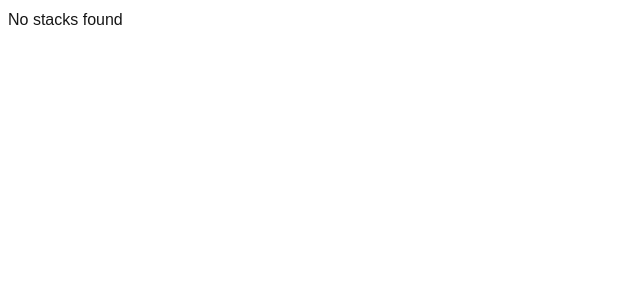
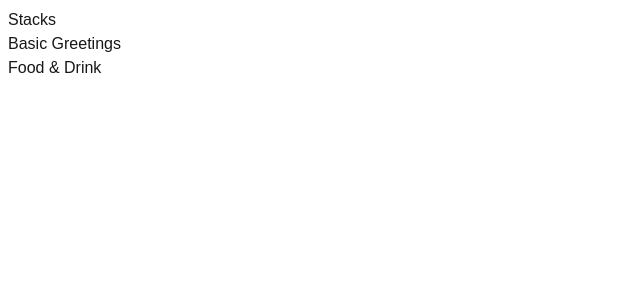
Before and after one commit to casderooij/lang-stack, a Next.js app: page / in a window 1280 px wide. Shown: the top 300 px of the page, without its empty margins (0-640 px from the left). Built offline with nearby package versions, Linux system fonts and the light colour scheme.

Commit message:
load stacks

```diff
--- a/components/stacks.tsx
+++ b/components/stacks.tsx
@@ -1,3 +1,28 @@
+import { Stack } from '@/types'
+import { readFileSync } from 'fs'
+import { join } from 'path'
+
+function getStacks() {
+  const filePath = join(process.cwd(), 'data', 'stacks.json')
+  const data = readFileSync(filePath, 'utf-8')
+  return JSON.parse(data) as Stack[]
+}
+
 export function Stacks() {
-  return <>No stacks found</>
+  const stacks = getStacks()
+
+  if (stacks.length === 0) {
+    return 'No stacks found'
+  }
+
+  return (
+    <div>
+      <h2>Stacks</h2>
+      <ul>
+        {stacks.map((stack) => (
+          <li key={stack.id}>{stack.name}</li>
+        ))}
+      </ul>
+    </div>
+  )
 }
--- /dev/null
+++ b/data/cards.json
@@ -0,0 +1,20 @@
+[
+  {
+    "id": "c1",
+    "stackId": "1",
+    "question": "Hello",
+    "answer": "Hallo"
+  },
+  {
+    "id": "c2",
+    "stackId": "1",
+    "question": "Good morning",
+    "answer": "Guten Morgen"
+  },
+  {
+    "id": "c3",
+    "stackId": "2",
+    "question": "Water",
+    "answer": "Wasser"
+  }
+]
--- /dev/null
+++ b/data/stacks.json
@@ -0,0 +1,4 @@
+[
+  { "id": "1", "name": "Basic Greetings" },
+  { "id": "2", "name": "Food & Drink" }
+]
--- /dev/null
+++ b/types.ts
@@ -0,0 +1,11 @@
+export interface Stack {
+  id: string
+  name: string
+}
+
+export interface Card {
+  id: string
+  stackId: string
+  prompt: string
+  answer: string
+}
```
